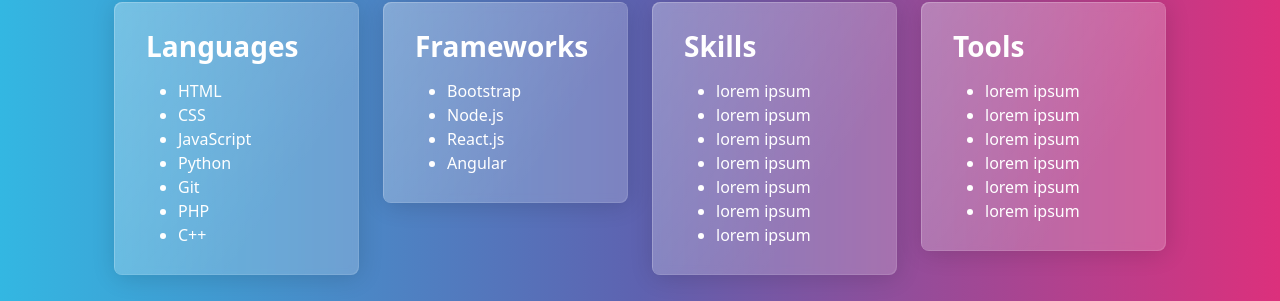
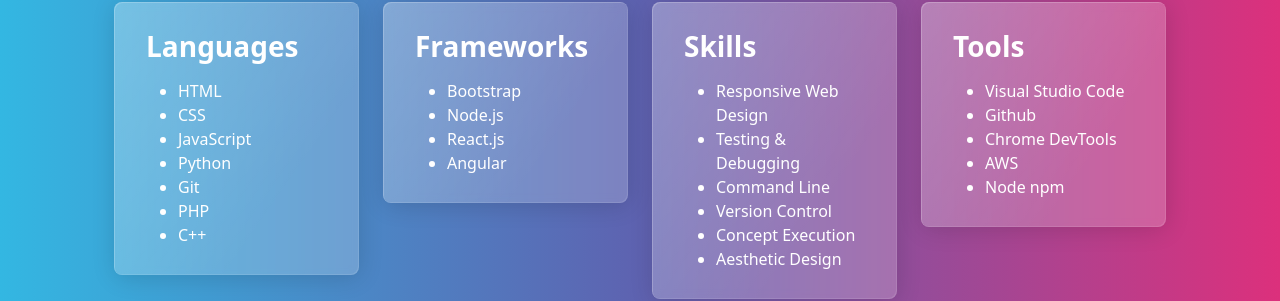
Before and after one commit to PixelCharmer/SWE_Portfolio-Experience, a website: page index.html in a window 1280 px wide. Shown: the part 677-978 px from the top of the page. Drawn offline with nearby package versions, Linux system fonts and the light colour scheme.

Commit message:
updating tables and lists

```diff
--- a/index.html
+++ b/index.html
@@ -118,13 +118,12 @@
                     <div class="card-body">
                         <h3 class="card-title">Skills</h3>
                         <ul class="card-text">
-                            <li>lorem ipsum</li>
-                            <li>lorem ipsum</li>
-                            <li>lorem ipsum</li>
-                            <li>lorem ipsum</li>
-                            <li>lorem ipsum</li>
-                            <li>lorem ipsum</li>
-                            <li>lorem ipsum</li>
+                            <li>Responsive Web Design</li>
+                            <li>Testing & Debugging</li>
+                            <li>Command Line</li>
+                            <li>Version Control</li>
+                            <li>Concept Execution</li>
+                            <li>Aesthetic Design</li>
                         </ul>
                     </div>
                 </div>
@@ -136,12 +135,11 @@
                     <div class="card-body">
                         <h3 class="card-title">Tools</h3>
                         <ul class="card-text">
-                            <li>lorem ipsum</li>
-                            <li>lorem ipsum</li>
-                            <li>lorem ipsum</li>
-                            <li>lorem ipsum</li>
-                            <li>lorem ipsum</li>
-                            <li>lorem ipsum</li>
+                            <li>Visual Studio Code</li>
+                            <li>Github</li>
+                            <li>Chrome DevTools</li>
+                            <li>AWS</li>
+                            <li>Node npm</li>
                         </ul>
                     </div>
                 </div>
```
Also changed, not shown: projects.html (+7 -7 lines).
